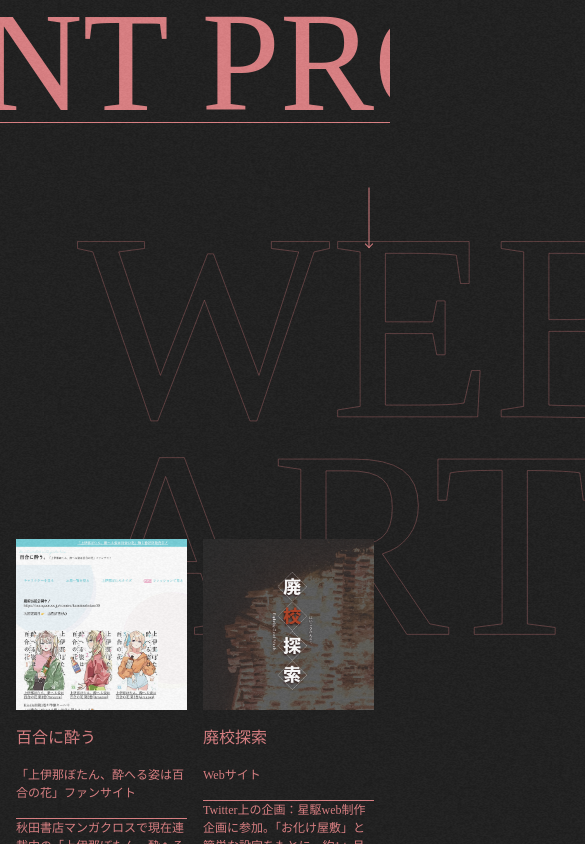
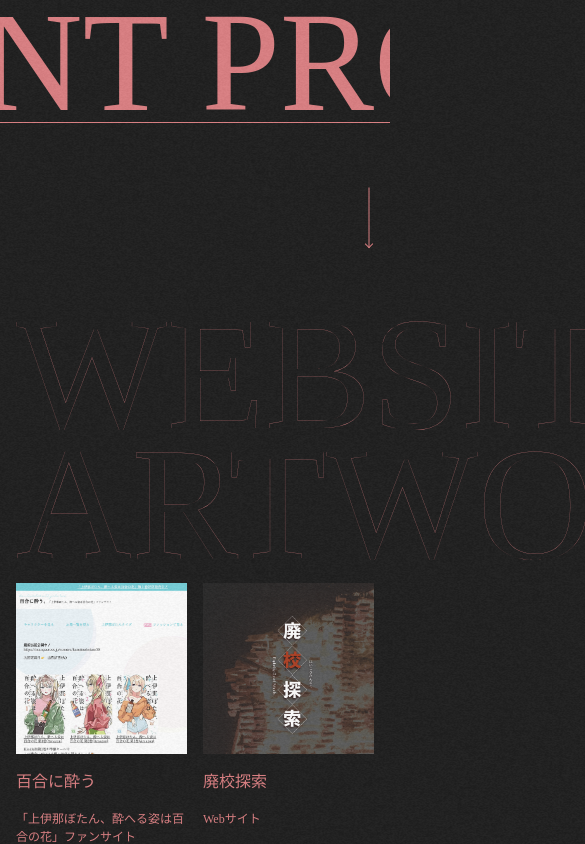
Before and after one commit to Shumpei0111/MBJS-2023, a Next.js app: page / in a window 390 px wide. Shown: the part 980-1824 px from the top of the page, 585 px wide, since content can reach past the window. Built offline with nearby package versions, Linux system fonts and the light colour scheme; a web font is replaced by a local one.

Commit message:
feat: TOP 余白をデザインデータから算出して適用

```diff
--- a/src/components/TheFooter/index.tsx
+++ b/src/components/TheFooter/index.tsx
@@ -2,7 +2,7 @@ import Link from 'next/link';
 
 export const TheFooter = () => {
   return (
-    <footer className="h-[600px] pt-[200px] flex flex-col md:flex-row items-center container mx-auto md:justify-between justify-center gap-y-6">
+    <footer className="pt-[448px] pb-[258px] flex flex-col md:flex-row items-center container mx-auto md:justify-between justify-center gap-y-6">
       <ul role="navigation" className="flex gap-x-6">
         <li className="hover:duration-75 text-52 relative">
           <Link href={'/archives/1'}>BLOG</Link>
--- a/src/layout/home/CategoryBackGround/index.tsx
+++ b/src/layout/home/CategoryBackGround/index.tsx
@@ -3,16 +3,14 @@ export const CategoryBackGround: React.FC<{
   titleSecond?: string;
 }> = ({ titleFirst, titleSecond }) => {
   return (
+    <div className="absolute h-screen top-40">
       <svg
-      className="overflow-visible pt-40"
+        className="overflow-visible"
         width="750"
         height="416"
         viewBox="0 -20 750 306"
       >
-      <text
-        className="fill-transparent text-160 stroke-primary stroke-[0.2]"
-        transform="scale(2)"
-      >
+        <text className="fill-transparent text-160 stroke-primary stroke-[0.2] scale-[1] md:scale-[2]">
           <tspan x="0" y="70">
             {titleFirst.toUpperCase()}
           </tspan>
@@ -23,5 +21,6 @@ export const CategoryBackGround: React.FC<{
           )}
         </text>
       </svg>
+    </div>
   );
 };
--- a/src/layout/home/DoujinSection/index.tsx
+++ b/src/layout/home/DoujinSection/index.tsx
@@ -13,13 +13,13 @@ export const DoujinSection: React.FC = () => {
   });
 
   return (
-    <div className="relative">
+    <div className="relative pt-[500px]">
       <CategoryBackGround titleFirst={'Doujin'} titleSecond={'Artwork'} />
-      <div className="w-560">
+      <div className="md:w-560">
         <p className="text-20 pb-2 leading-5 border-b-2 border-primary inline-block">
           同人活動「なな爺」名義にて活動中
         </p>
-        <p className="mt-4 text-justify text-14 leading-6">
+        <p className="mt-4 text-justify text-14 leading-10">
           【ファッションイラスト×アニメ】をコンセプトに、同人サークル「1月の朝」でガルパン（ガールズアンドパンツァー）やプリキュアなどの二次創作をしています。アナログ感のある、ガーリーでちょっとクラシカルなイラストを制作しています。
         </p>
       </div>
--- a/src/layout/home/MailAddress/index.tsx
+++ b/src/layout/home/MailAddress/index.tsx
@@ -1,6 +1,7 @@
 export const MailAddress: React.FC = () => {
   return (
-    <div className="flex justify-center py-40">
+    <div className="pt-[242px] pb-[150px] flex justify-center">
+      <div className="inline-flex relative w-auto">
         <a className="text-100">
           shumpei.o.7g
           <span className="before:content-['@']" />
@@ -9,6 +10,8 @@ export const MailAddress: React.FC = () => {
           com
         </a>
         <p className="text-100 here">✋</p>
+        <span className="absolute bottom-6 h-2 bg-primary w-full left-0" />
+      </div>
     </div>
   );
 };
--- a/src/layout/home/MarqueeContactUs/index.tsx
+++ b/src/layout/home/MarqueeContactUs/index.tsx
@@ -1,6 +1,6 @@
 export const MarqueeContactUs: React.FC = () => {
   return (
-    <div className="w-screen h-120 my-0 mx-[calc(50%_-_50vw)] overflow-hidden mt-32 border-b-1 border-b-primary flex items-center">
+    <div className="w-screen h-120 my-0 mx-[calc(50%_-_50vw)] overflow-hidden mt-[236px] border-b-1 border-b-primary flex items-center">
       <span className="text-primary uppercase text-141 whitespace-nowrap marquee-right items-center flex pr-6">
         <span>Contact Us Here!</span>
       </span>
--- a/src/layout/home/OtherSection/index.tsx
+++ b/src/layout/home/OtherSection/index.tsx
@@ -3,7 +3,7 @@ import { ProductCard } from '@/components/ProductCard';
 
 export const OtherSection: React.FC = () => {
   return (
-    <div className="relative">
+    <div className="relative pt-[500px]">
       <CategoryBackGround titleFirst={'Other'} titleSecond={'Artwork'} />
       <div className="flex flex-row flex-wrap justify-between gap-y-10">
         <ProductCard
--- a/src/layout/home/WebsiteSection/index.tsx
+++ b/src/layout/home/WebsiteSection/index.tsx
@@ -6,7 +6,7 @@ export const WebsiteSection: React.FC = () => {
   return (
     <div className="relative">
       <CategoryBackGround titleFirst={'Website'} titleSecond={'Artwork'} />
-      <ul className="grid grid-cols-2 gap-y-10 gap-x-4">
+      <ul className="grid grid-cols-2 gap-y-10 gap-x-4 pt-[460px]">
         {websiteData.map((site) => (
           <li key={site.title}>
             <ProductCard
```
Lines whose indentation alone changed are shown as unchanged.
